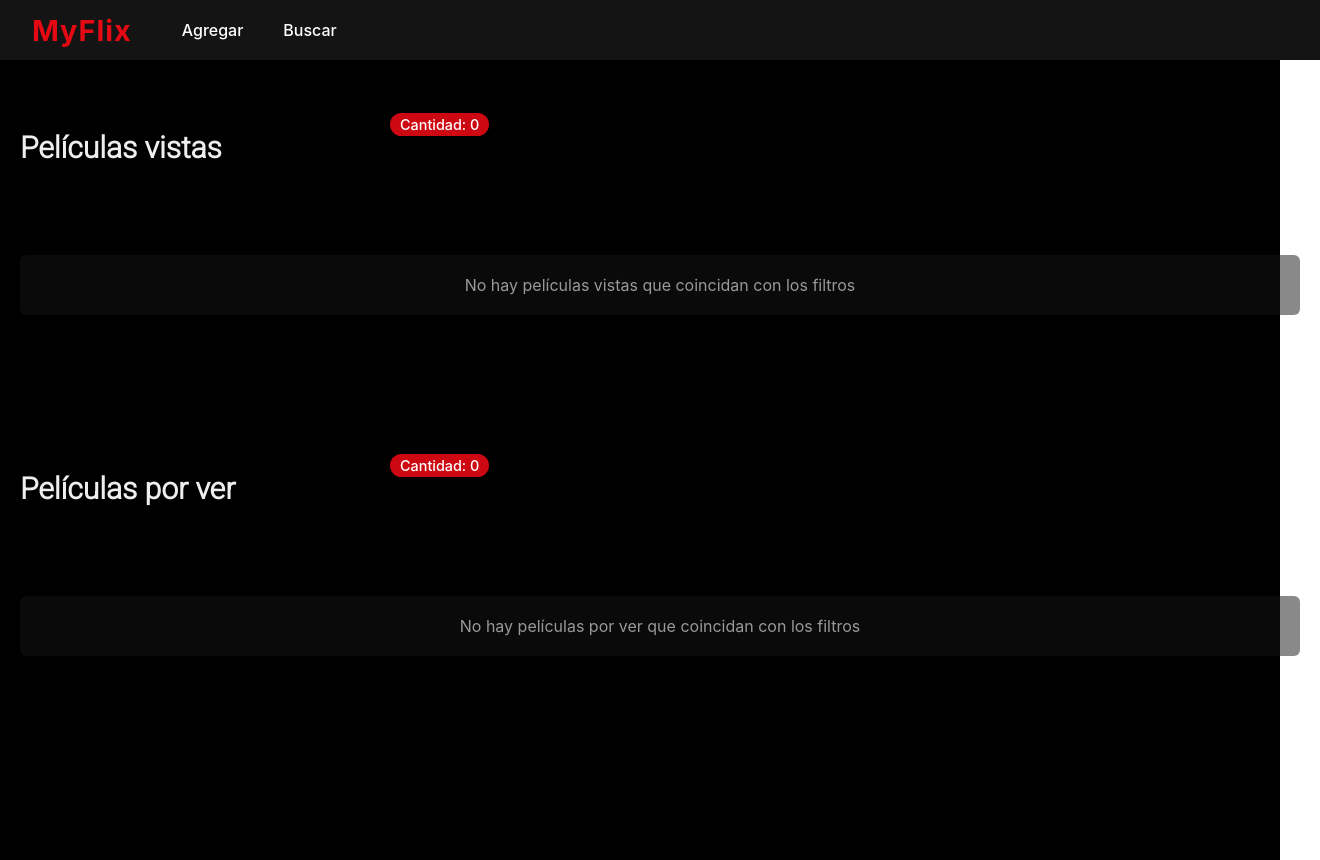
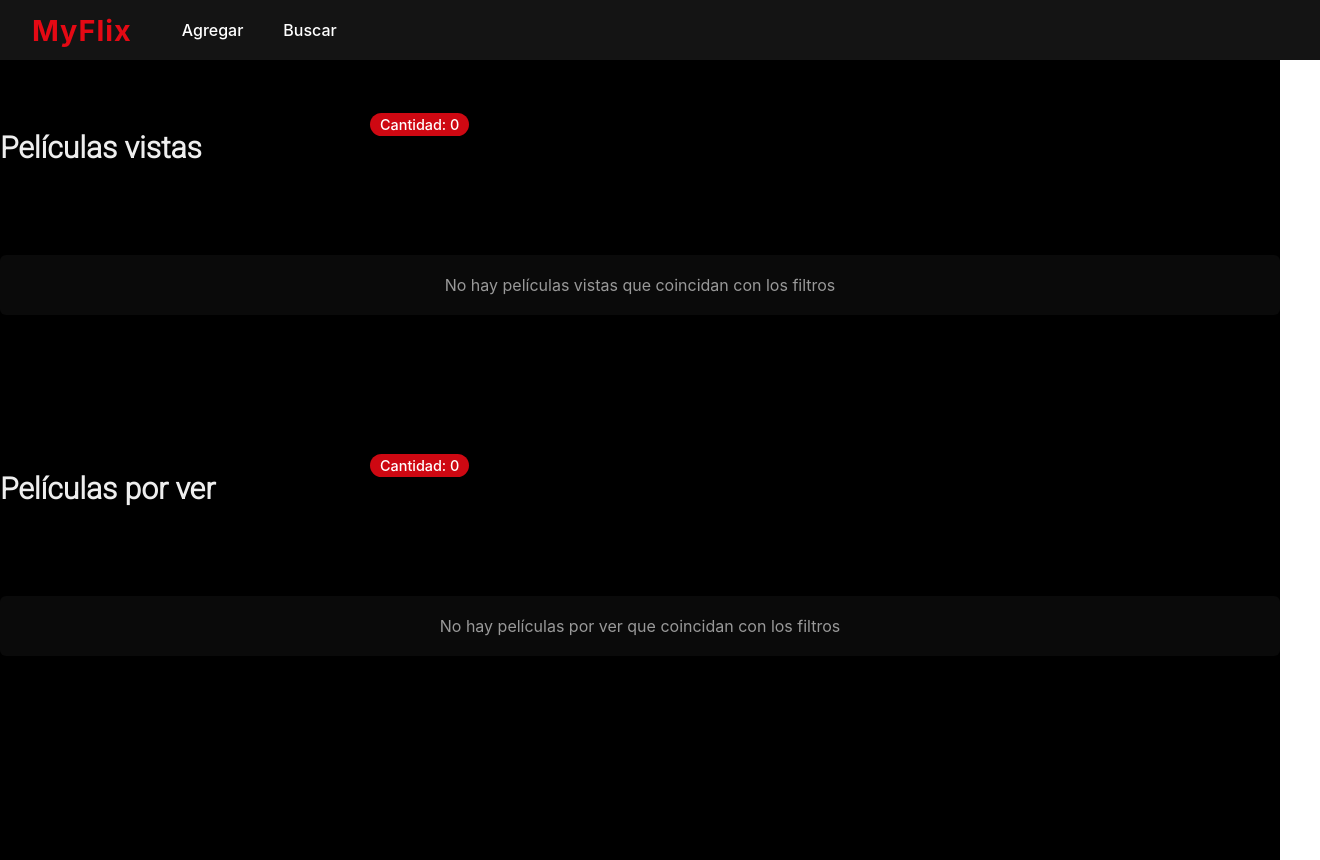
Before and after one commit to Gabriela-contreras/tp1react, a React (Create React App) app: page / in a window 1280 px wide. Shown: the whole page, 1320 px wide, since content can reach past the window. Built offline with nearby package versions, Linux system fonts and the light colour scheme.

Commit message:
Arregle un margen del diseño home y mejore el Readme

```diff
--- a/src/Pages/Home/home.css
+++ b/src/Pages/Home/home.css
@@ -1,9 +1,11 @@
 /* General container */
 .home-container {
     width: 100%;
-    max-width: 1400px;
+    /* max-width: 1400px; */
     margin: 0 auto;
-    padding: 0 20px;
+    /* padding: 0 20px; */
+    margin: 0px !important;
+    padding: 0px !important;
 }
 
 /* Box container for the main content */
--- a/src/Pages/Navbar/navbar.css
+++ b/src/Pages/Navbar/navbar.css
@@ -10,6 +10,7 @@
   top: 0;
   z-index: 1000;
   flex-wrap: wrap;
+
 }
 
 .logo a {
--- a/src/pages/Navbar/navbar.css
+++ b/src/pages/Navbar/navbar.css
@@ -10,6 +10,7 @@
   top: 0;
   z-index: 1000;
   flex-wrap: wrap;
+
 }
 
 .logo a {
```
Also changed, not shown: 1 other file (tests, documents, lock files or other folders).
